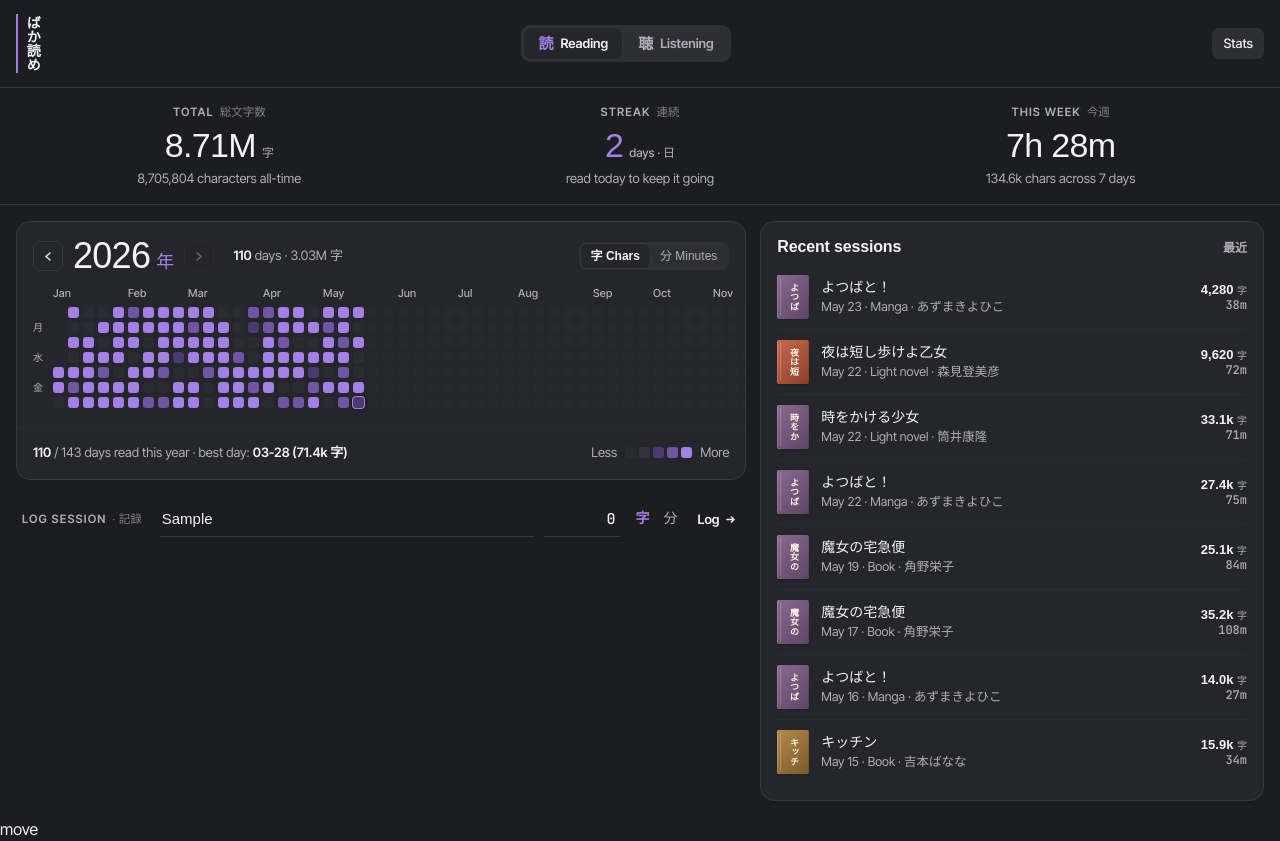
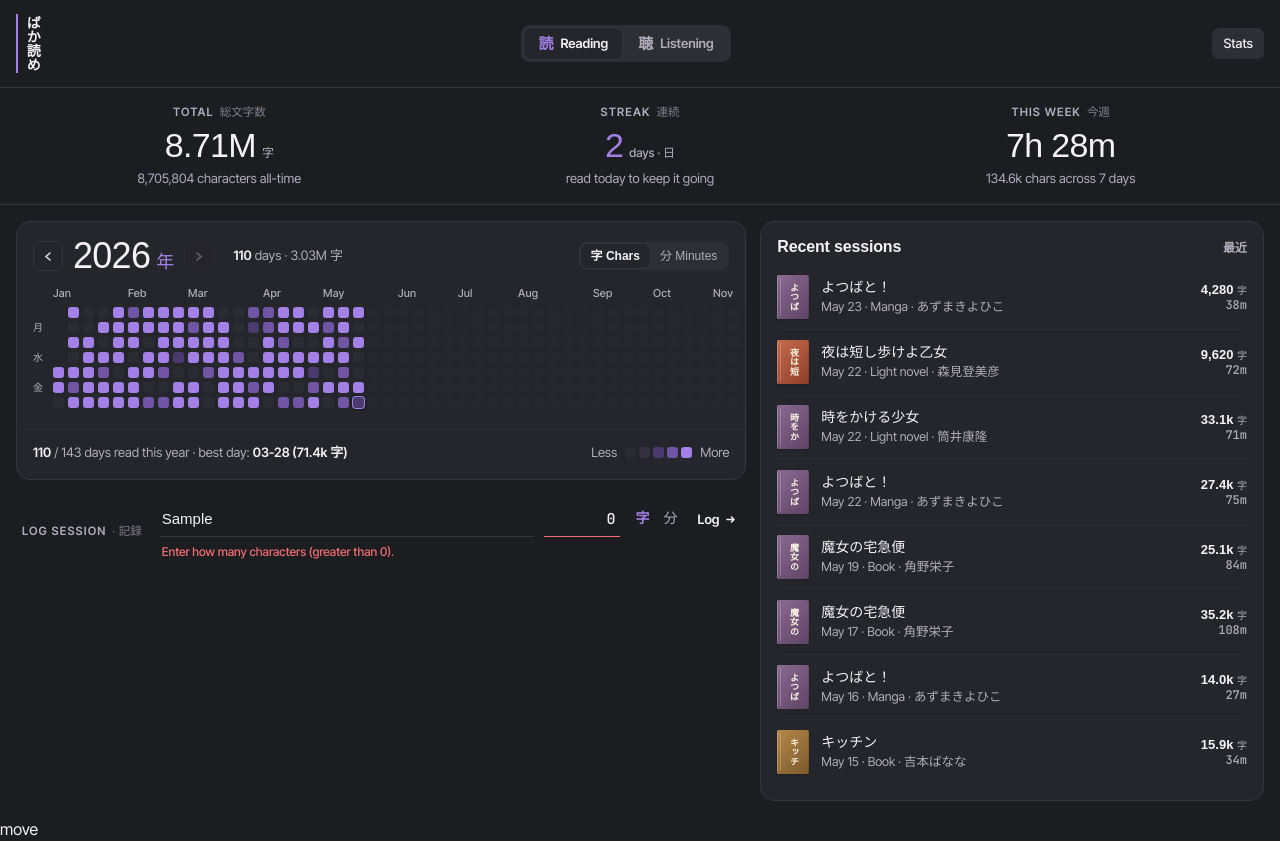
Before and after one commit to IchanP/baka-yome, a Next.js app: page / in a window 1280 px wide. Both pictures are taken after typing "Sample" into the empty fields and a click on the button "Log". Built offline with nearby package versions, Linux system fonts and the light colour scheme; a web font is replaced by a local one.

Commit message:
:sparkles: add error messages

```diff
--- a/app/api/entries/route.ts
+++ b/app/api/entries/route.ts
@@ -22,25 +22,30 @@ export async function GET() {
 
 export async function POST(request: Request) {
   const body = await request.json();
-  const characters = Number(body.characters);
+  const { amount, title } = body;
 
-  if (!Number.isFinite(characters) || characters <= 0) {
-    return NextResponse.json(
-      { error: "characters must be a positive number" },
-      { status: 400 },
-    );
+  if (!Number.isFinite(amount) || amount <= 0) {
+    return NextResponse.json({ error: "The amount must be a positive number" }, { status: 400 });
   }
 
-  const name = typeof body.name === "string" ? body.name.trim() : "";
+  if (!title) {
+    return NextResponse.json({ error: "Title  cannot be empty" }, { status: 400 });
+  }
 
-  const entries = await readEntries();
-  const entry: Entry = {
-    date: new Date().toISOString(),
-    characters,
-    ...(name ? { name } : {}),
-  };
-  entries.push(entry);
-  await fs.writeFile(dataFile, JSON.stringify(entries, null, 2));
+  return NextResponse.json({ message: "Entry recorded!" }, { status: 201 });
 
-  return NextResponse.json(entry, { status: 201 });
+  // TODO submit to supabase.
+
+  // const name = typeof body.name === "string" ? body.name.trim() : "";
+
+  // const entries = await readEntries();
+  // const entry: Entry = {
+  //   date: new Date().toISOString(),
+  //   characters,
+  //   ...(name ? { name } : {}),
+  // };
+  // entries.push(entry);
+  // await fs.writeFile(dataFile, JSON.stringify(entries, null, 2));
+
+  // return NextResponse.json(entry, { status: 201 });
 }
--- a/app/components/LogSession.tsx
+++ b/app/components/LogSession.tsx
@@ -1,4 +1,4 @@
-import { useState, useReducer, SubmitEventHandler } from "react";
+import { useReducer, useState, type SubmitEventHandler } from "react";
 import type { HeatmapMetric } from "./YearHeatmap";
 
 export type LogSessionProps = {
@@ -11,36 +11,56 @@ type LogEntry = {
   amount: number;
 };
 
-type FormEntries = "TITLE" | "AMOUNT";
+/** Per-field validation messages; a field is valid when its key is absent. */
+type FieldErrors = {
+  title?: string;
+  amount?: string;
+};
 
-type LogAction = { type: FormEntries; payload: string };
+// Reducer state = the form values plus any active validation errors, so the UI
+// renders messages from a single source of truth.
+type LogState = LogEntry & {
+  errors: FieldErrors;
+};
 
-const initialData: LogEntry = {
+type LogAction =
+  | { type: "TITLE"; payload: string }
+  | { type: "AMOUNT"; payload: string }
+  | { type: "SET_ERRORS"; payload: FieldErrors };
+
+const MAX_TITLE_LENGTH = 150;
+
+const initialData: LogState = {
   title: "",
   amount: 0,
+  errors: {},
 };
 
-const reducer = (state: LogEntry, action: LogAction) => {
+const reducer = (state: LogState, action: LogAction): LogState => {
   switch (action.type) {
     case "AMOUNT": {
-      const payload = action.payload;
-      if (payload === "") {
-        return { ...state, amount: 0 };
+      const raw = action.payload;
+      if (raw === "") {
+        return { ...state, amount: 0, errors: { ...state.errors, amount: undefined } };
       }
-      const amount = Number(payload);
+      const amount = Number(raw);
       if (!Number.isInteger(amount) || amount < 0) {
-        return state;
+        const message = "Enter a positive whole number.";
+        return { ...state, errors: { ...state.errors, amount: message } };
       }
-      return { ...state, amount };
+      return { ...state, amount, errors: { ...state.errors, amount: undefined } };
     }
-    case "TITLE":
+    case "TITLE": {
       const title = action.payload;
-      if (title.length < 150) {
+      if (title.length > MAX_TITLE_LENGTH) {
+        const message = `Keep the title under ${MAX_TITLE_LENGTH} characters.`;
+        return { ...state, errors: { ...state.errors, title: message } };
+      }
       // TODO we should be showing results from ranobedb api here...
-        return { ...state, title: action.payload };
+      return { ...state, title, errors: { ...state.errors, title: undefined } };
     }
-      // TODO display error
-      return state;
+    case "SET_ERRORS":
+      return { ...state, errors: action.payload };
     default:
       return state;
   }
@@ -48,21 +68,34 @@ const reducer = (state: LogEntry, action: LogAction) => {
 
 export function LogSession({ mode, isListening }: LogSessionProps) {
   const [logUnit, setLogUnit] = useState<HeatmapMetric>("chars");
-  /* TODO how do we use formData? */
   const [formData, dispatch] = useReducer(reducer, initialData);
 
-  const submitLog = (e: React.SubmitEvent<HTMLFormElement>) => {
+  const submitLog: SubmitEventHandler<HTMLFormElement> = async (e) => {
     e.preventDefault();
     const { title, amount } = formData;
+
+    const errors: FieldErrors = {};
+    if (title.trim() === "") {
+      // TODO update these error messages
+      errors.title = "Enter what you've immersed in!";
+    }
+
     if (amount <= 0) {
-      // TODO Show error
+      const unit = isListening || logUnit === "minutes" ? "minutes" : "characters";
+      errors.amount = `Enter how many ${unit} (greater than 0).`;
+    }
+
+    if (errors.title || errors.amount) {
+      dispatch({ type: "SET_ERRORS", payload: errors });
       return;
     }
-    if (title === "") {
-      // TODO show error?
-      return;
-    }
-    // Call API to submit entry...
+
+    const res = await fetch("/api/entries", {
+      method: "POST",
+      body: JSON.stringify({ amount, title }),
+    });
+
+    console.log(res);
   };
 
   return (
@@ -74,7 +107,8 @@ export function LogSession({ mode, isListening }: LogSessionProps) {
           <span lang="ja">{isListening ? "視聴" : "記録"}</span>
         </span>
       </div>
-      <form className="sa-log-fields" onSubmit={submitLog}>
+      <form className="sa-log-form" onSubmit={submitLog} noValidate>
+        <div className="sa-log-fields">
           <input
             key={`title-${mode}`}
             className="sa-log-title"
@@ -86,15 +120,17 @@ export function LogSession({ mode, isListening }: LogSessionProps) {
             }
             value={formData.title}
             onChange={(e) => dispatch({ type: "TITLE", payload: e.target.value })}
+            aria-invalid={formData.errors.title ? true : undefined}
+            aria-describedby={formData.errors.title ? "log-title-error" : undefined}
           />
           <input
             key={`amt-${mode}`}
             className="sa-log-amount"
             inputMode="numeric"
             value={formData.amount}
-          onChange={(e) =>
-            dispatch({ type: "AMOUNT", payload: e.target.value })
-          }
+            onChange={(e) => dispatch({ type: "AMOUNT", payload: e.target.value })}
+            aria-invalid={formData.errors.amount ? true : undefined}
+            aria-describedby={formData.errors.amount ? "log-amount-error" : undefined}
           />
           {isListening ? (
             <div className="sa-log-unit">
@@ -105,6 +141,7 @@ export function LogSession({ mode, isListening }: LogSessionProps) {
           ) : (
             <div className="sa-log-unit">
               <button
+                type="button"
                 className={logUnit === "chars" ? "on" : ""}
                 onClick={() => setLogUnit("chars")}
                 title="Characters"
@@ -113,6 +150,7 @@ export function LogSession({ mode, isListening }: LogSessionProps) {
                 字
               </button>
               <button
+                type="button"
                 className={logUnit === "minutes" ? "on" : ""}
                 onClick={() => setLogUnit("minutes")}
                 title="Minutes"
@@ -137,6 +175,21 @@ export function LogSession({ mode, isListening }: LogSessionProps) {
               <path d="M2 5.5h7M6.5 3l2.5 2.5L6.5 8" />
             </svg>
           </button>
+        </div>
+        {(formData.errors.title || formData.errors.amount) && (
+          <div className="sa-log-errors" role="alert">
+            {formData.errors.title && (
+              <span id="log-title-error" className="sa-log-error">
+                {formData.errors.title}
+              </span>
+            )}
+            {formData.errors.amount && (
+              <span id="log-amount-error" className="sa-log-error">
+                {formData.errors.amount}
+              </span>
+            )}
+          </div>
+        )}
       </form>
     </div>
   );
--- a/app/globals.css
+++ b/app/globals.css
@@ -18,6 +18,9 @@
   --rule: #36373d;
   --rule-soft: #2b2c33;
   --heat-empty: #2b2c33;
+
+  /* Validation / error text — readable red on the dark surfaces. */
+  --danger: #ef6f6f;
 
   /* Default accent — reading (purple). Library pages inherit this. */
   --accent: #a380e5;
@@ -724,12 +727,39 @@ input[type="number"]::-webkit-inner-spin-button {
   font-weight: 500;
   margin-left: 2px;
 }
+/* Column wrapper: the fields row plus a validation-error region beneath it. */
+.sa-log-form {
+  flex: 1;
+  min-width: 0;
+  display: flex;
+  flex-direction: column;
+  gap: 6px;
+}
 .sa-log-fields {
   display: flex;
   align-items: center;
   gap: 10px;
   flex: 1;
   flex-wrap: wrap;
+}
+.sa-log-errors {
+  display: flex;
+  flex-direction: column;
+  gap: 2px;
+  padding-left: 2px;
+}
+.sa-log-error {
+  font-size: 12px;
+  font-weight: 500;
+  color: var(--danger);
+}
+.sa-log-title[aria-invalid="true"],
+.sa-log-amount[aria-invalid="true"],
+.sa-log-title[aria-invalid="true"]:focus,
+.sa-log-amount[aria-invalid="true"]:focus,
+.sa-log-title[aria-invalid="true"]:hover,
+.sa-log-amount[aria-invalid="true"]:hover {
+  border-bottom-color: var(--danger);
 }
 .sa-log-title {
   flex: 1 1 200px;
```
Also changed, not shown: .prettierrc.json (added), package.json (line endings or trailing spaces), 1 other file (tests, documents, lock files or other folders). Lines whose indentation alone changed are shown as unchanged.
